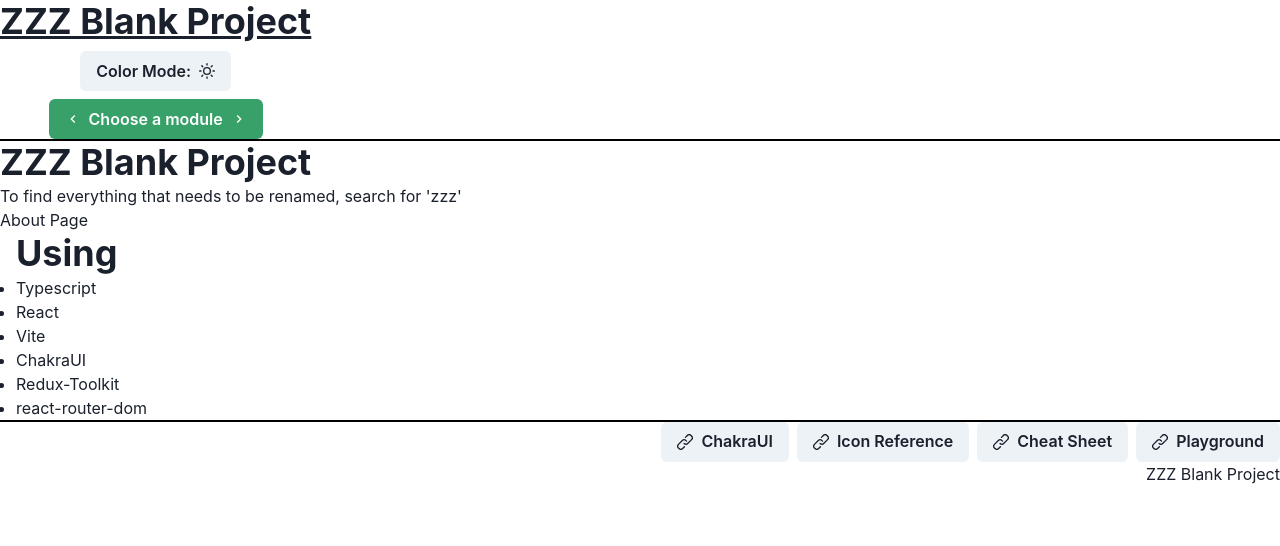
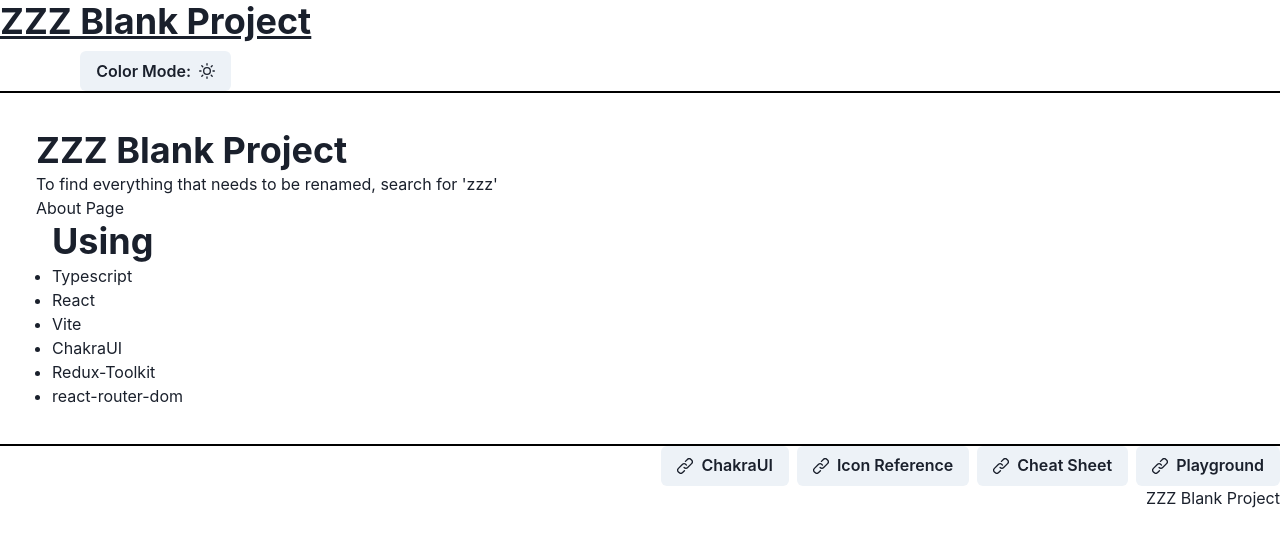
Before and after one commit to vpbasile/zzz-blank, a React (Vite) app: page / in a window 1280 px wide. Shown: the top 546 px of the page. Built offline with nearby package versions, Linux system fonts and the light colour scheme.

Commit message:
Visual tweaks

```diff
--- a/src/components/layout/index.tsx
+++ b/src/components/layout/index.tsx
@@ -8,7 +8,7 @@ export default function Layout() {
     const foreGroundColor = useColorModeValue('black', 'white')
     return (<>
         <SandboxHeader foregroundColor={foreGroundColor} />
-        <Box id='mainBody'>
+        <Box id='mainBody' p={9}>
             {/* This is where the children will be rendered */}
             <Outlet />
         </Box>
--- a/src/components/layout/sandboxHeader.tsx
+++ b/src/components/layout/sandboxHeader.tsx
@@ -1,19 +1,7 @@
-import { Flex, Heading, VStack, Link, Button, Menu, MenuItem, MenuButton, MenuList } from "@chakra-ui/react";
+import { Flex, Heading, VStack, Link } from "@chakra-ui/react";
 import ColorModeButton from "../colorModeButton";
-import { ChevronLeftIcon, ChevronRightIcon } from "@chakra-ui/icons";
-// import { useState } from "react";
 
-export type routeType = {
-    path: string;
-    element: JSX.Element;
-    displayName: string;
-    font?: string;
-    uid: number;
-    tags?: string;
-}
-
-export default function Header(props: { foregroundColor: string, routes?: routeType[] }) {
-    const routes = props.routes;
+export default function Header(props: { foregroundColor: string }) {
     const foregroundColor = props.foregroundColor;
 
     // Stuff for toggling the menu
@@ -26,30 +14,10 @@ export default function Header(props: { foregroundColor: string, routes?: routeT
     //     </Box>);
     // }
 
-    let keyGen = 0;
-
     return (<Flex id="header" borderBottom={`2px solid ${foregroundColor}`} marginBottom={'xl'}>
         <VStack>
             <Heading flex={3} as={'h1'}><Link href="/">ZZZ Blank Project</Link></Heading>
             <ColorModeButton />
-            {<Menu>
-                <MenuButton as={Button} colorScheme='green' leftIcon={<ChevronLeftIcon />} rightIcon={<ChevronRightIcon />}>
-                    Choose a module
-                </MenuButton>
-                {routes && <MenuList>
-                    {routes.map(eachRoute => {
-                        const path = eachRoute.path;
-                        return <MenuItem key={keyGen++}><Link href={path}>{eachRoute.displayName}</Link></MenuItem>;
-                    })}
-                    <MenuItem>First Menu Item</MenuItem>
-                    <MenuItem>Second Menu Item</MenuItem>
-                    {/* <MenuDivider />
-    <MenuGroup title='Help'>
-        <MenuItem>Docs</MenuItem>
-        <MenuItem>FAQ</MenuItem>
-    </MenuGroup> */}
-                </MenuList>}
-            </Menu>}
         </VStack>
     </Flex >)
 }
```
